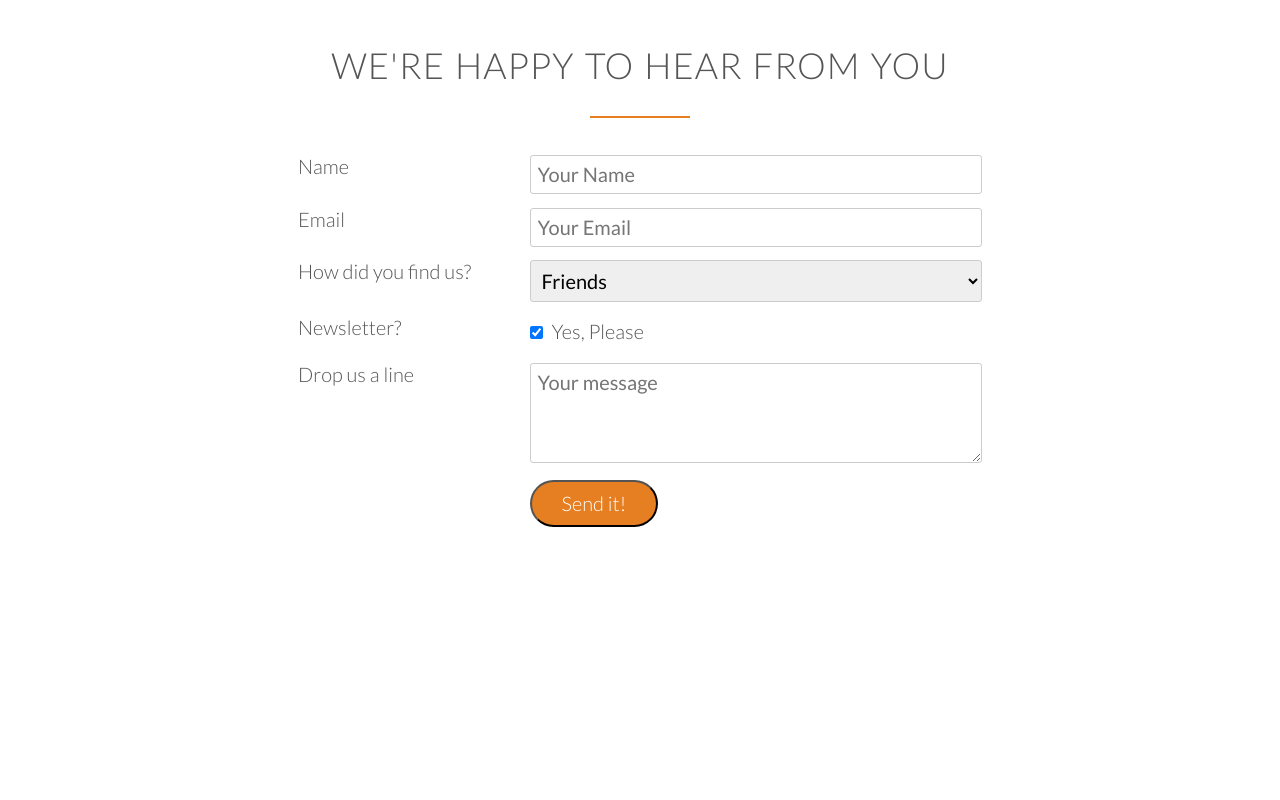
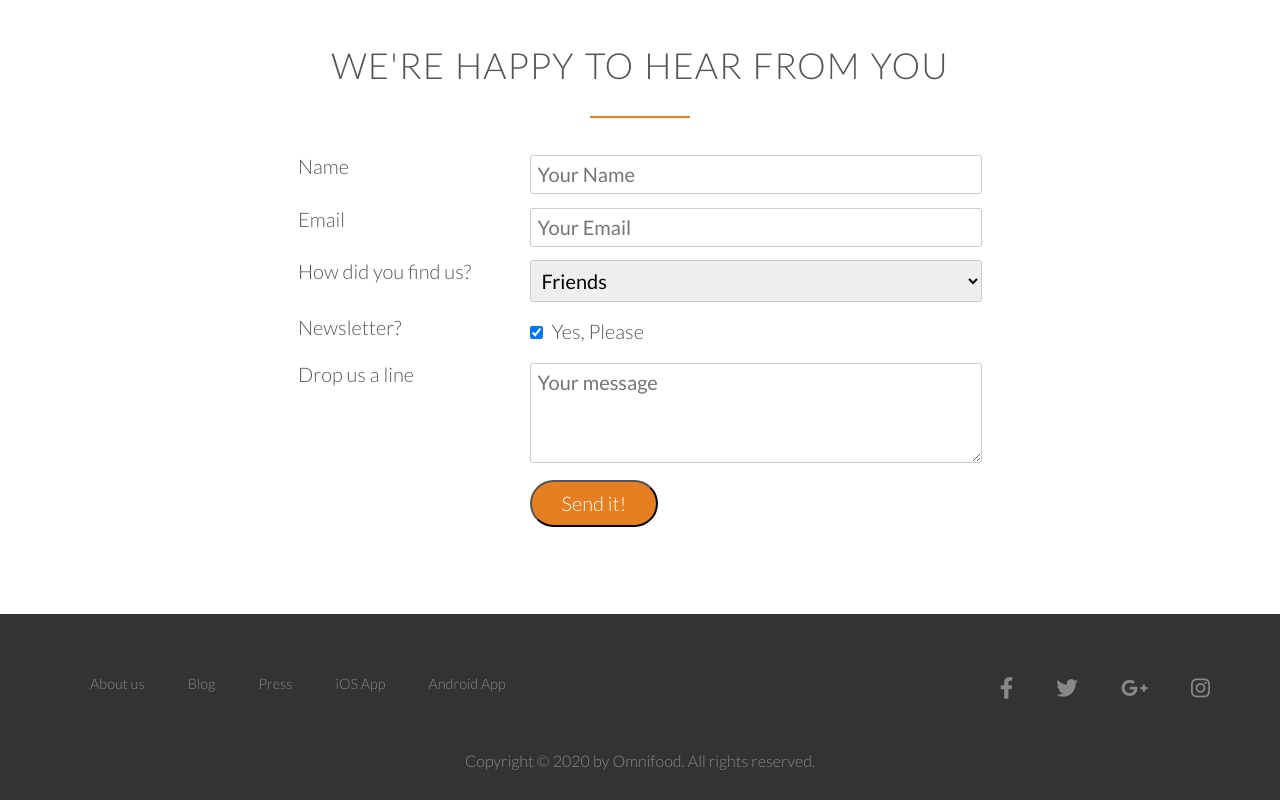
Before and after one commit to MoumitaChakraborty98/omni_food, a plain HTML site: page index.html in a window 1280 px wide. Shown: the part 4565-5365 px from the top of the page. Before the commit the page ends 5179 px from the top, so only its background shows below. Drawn offline with Linux system fonts and the light colour scheme.

Commit message:
Completed

```diff
--- a/index.html
+++ b/index.html
@@ -371,16 +371,30 @@
             </form>
         </div>
     </section>
+
+    <footer>
+        <div class="row">
+            <div class="col span-1-of-2">
+                <ul class="footer-nav">
+                    <li><a href="#">About us</a></li>
+                    <li><a href="#">Blog</a></li>
+                    <li><a href="#">Press</a></li>
+                    <li><a href="#">iOS App</a></li>
+                    <li><a href="#">Android App</a></li>
+                </ul>
+            </div>
+            <div class="col span-1-of-2">
+                <ul class="social-links">
+                    <li><a href="#"><i class="fab fa-facebook-f"></i></a></li>
+                    <li><a href="#"><i class="fab fa-twitter"></i></a></li>
+                    <li><a href="#"><i class="fab fa-google-plus-g"></i></a></li>
+                    <li><a href="#"><i class="fab fa-instagram"></i></a></li>
+                </ul>
+            </div>
+        </div>
+        <div class="row">
+            <p>Copyright &copy; 2020 by Omnifood. All rights reserved.</p>
+        </div>
+    </footer>
 </body>
 </html>
-<!--
-Section 7: Contact form
-Title: We're happy to hear from you
-
-Fields to include:
-Name
-Email
-How did you find us?
-Newsletter
-Drop us a line
--->
--- a/resources/CSS/style.css
+++ b/resources/CSS/style.css
@@ -450,3 +450,73 @@ input[type=checkbox]{
 *:focus{
   outline: none;
 }
+
+/* ----------------------------------------- */
+/* -----FOOTER----- */
+/* ----------------------------------------- */
+
+footer{
+  background-color: #333;
+  padding: 30px;
+  font-size: 80%;
+}
+.footer-nav{
+  list-style: none;
+  float: left;
+}
+.social-links{
+  list-style: none;
+  float: right;
+}
+.footer-nav li,
+.social-links li{
+  display: inline-block;
+  margin: 20px;
+  font-size: 90%;
+}
+.footer-nav li:last-child,
+.social-links li:last-child{
+margin-right: 0;
+}
+.footer-nav li a:link,
+.footer-nav li a:visited,
+.social-links li a:link,
+.social-links li a:visited{
+text-decoration: none;
+border: 0;
+color: #888;
+transition: color 0.2s;
+}
+.footer-nav li a:hover,
+.footer-nav li a:active{
+  color: #ddd;
+}
+.social-links li a:link,
+.social-links li a:visited{
+  font-size: 150%;
+}
+.fa-facebook-f,
+.fa-twitter,
+.fa-google-plus-g,
+.fa-instagram{
+  transition: color 0.2s;
+}
+
+.fa-facebook-f:hover{
+  color: #3b5998;
+}
+.fa-twitter:hover{
+  color: #55acee;
+}
+.fa-google-plus-g:hover{
+  color: #dd4b39;
+}
+.fa-instagram:hover{
+  color: #ff6600;
+}
+
+footer p{
+  color: #888;
+  text-align: center;
+  margin-top: 20px;
+}
```
Also changed, not shown: 1 other file.
